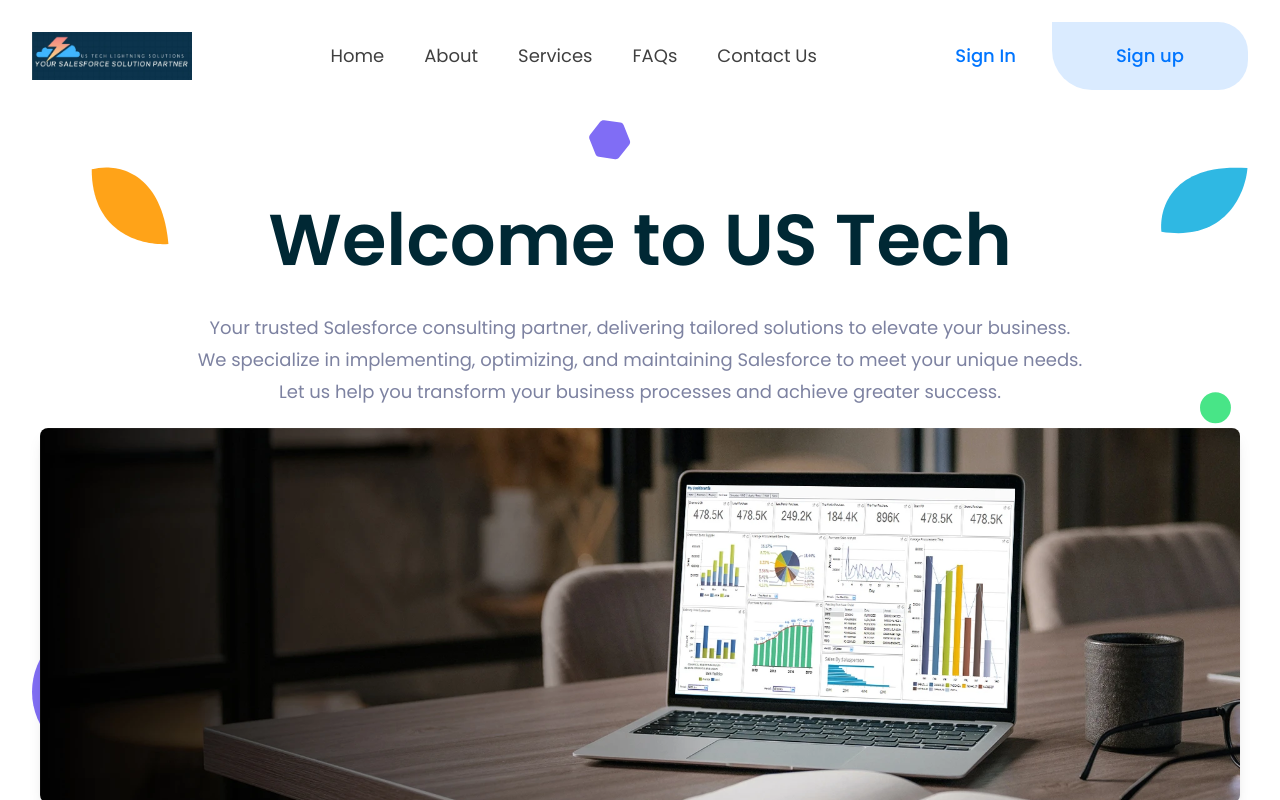
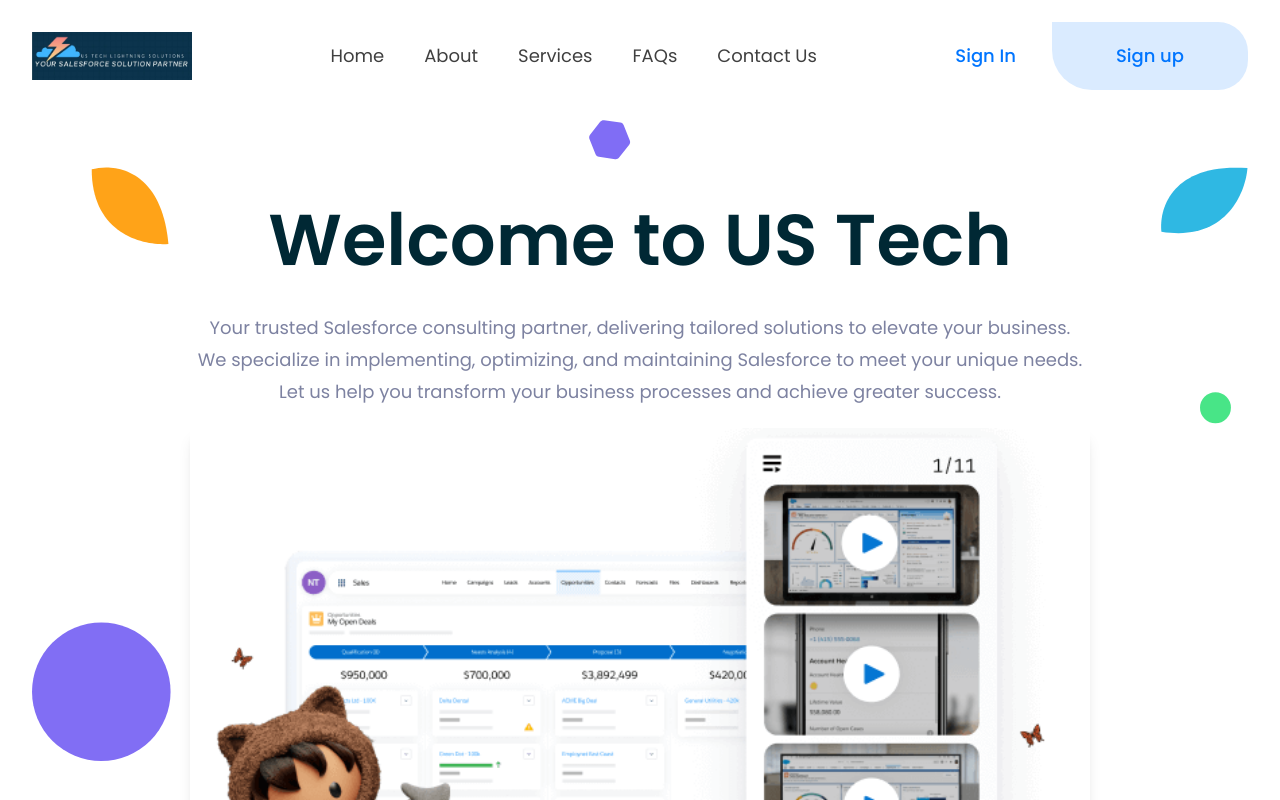
Before and after one commit to lexonit/UsTech, a Next.js app: page / in a window 1280 px wide. Shown: the top 800 px of the page. Built offline with nearby package versions, Linux system fonts and the light colour scheme.

Commit message:
updated images

```diff
--- a/app/components/Banner/Banner.tsx
+++ b/app/components/Banner/Banner.tsx
@@ -30,9 +30,9 @@
             </p>
           </div>
           <Image
-            src="/assets/banner/Home-Page-Slider-1.webp"
+            src="/assets/banner/demo-form-image-emea.png"
             alt="banner-image"
-            width={1200}
+            width={900}
             height={600}
             className="rounded-lg mx-auto shadow-lg"
           />
--- a/app/components/Footer/Footer.tsx
+++ b/app/components/Footer/Footer.tsx
@@ -83,7 +83,7 @@
                     <div className='col-span-4 md:col-span-4 lg:col-span-4'>
                         <div className="flex gap-2">
                             <Image src={'/assets/footer/mask.svg'} alt="mask-icon" width={24} height={24} />
-                            <h5 className="text-base font-normal text-offwhite">4440 W Devon Ave, Lincolnwood, IL 60712</h5>
+                            <h5 className="text-base font-normal text-offwhite">US Tech Lightning Solutions</h5>
                         </div>
                         <div className="flex gap-2 mt-10">
                             <Image src={'/assets/footer/telephone.svg'} alt="telephone-icon" width={24} height={24} />
@@ -91,7 +91,7 @@
                         </div>
                         <div className="flex gap-2 mt-10">
                             <Image src={'/assets/footer/email.svg'} alt="email-icon" width={24} height={24} />
-                            <h5 className="text-base font-normal text-offwhite">info@gmail.com</h5>
+                            <h5 className="text-base font-normal text-offwhite">info@USTechLightningSolutions.com</h5>
                         </div>
                     </div>
 
@@ -99,7 +99,7 @@
 
                 {/* All Rights Reserved */}
                 <div className='py-10 lg:flex items-center justify-between border-t border-t-bordertop'>
-                    <h4 className='text-offwhite text-sm text-center lg:text-start font-normal'>@2023 Agency. All Rights Reserved by <Link href="https://adminmart.com/" target="_blank"> Adminmart.com</Link></h4>
+                    <h4 className='text-offwhite text-sm text-center lg:text-start font-normal'>@2025 Agency. All Rights Reserved by <Link href="https://lexonit.com/" target="_blank"> lexonit.com</Link></h4>
                     <div className="flex gap-5 mt-5 lg:mt-0 justify-center lg:justify-start">
                         <h4 className='text-offwhite text-sm font-normal'><Link href="/" target="_blank">Privacy policy</Link></h4>
                         <div className="h-5 bg-bordertop w-0.5"></div>
--- a/app/components/Why/index.tsx
+++ b/app/components/Why/index.tsx
@@ -23,7 +23,7 @@
   },
   {
     heading: "Address",
-    subheading: "4440 W Devon Ave, Lincolnwood, IL 60712",
+    subheading: "US Tech Lightning Solutions",
   },
 ];
 
```
Also changed, not shown: public/assets/banner/demo-form-image-emea.png (added).
